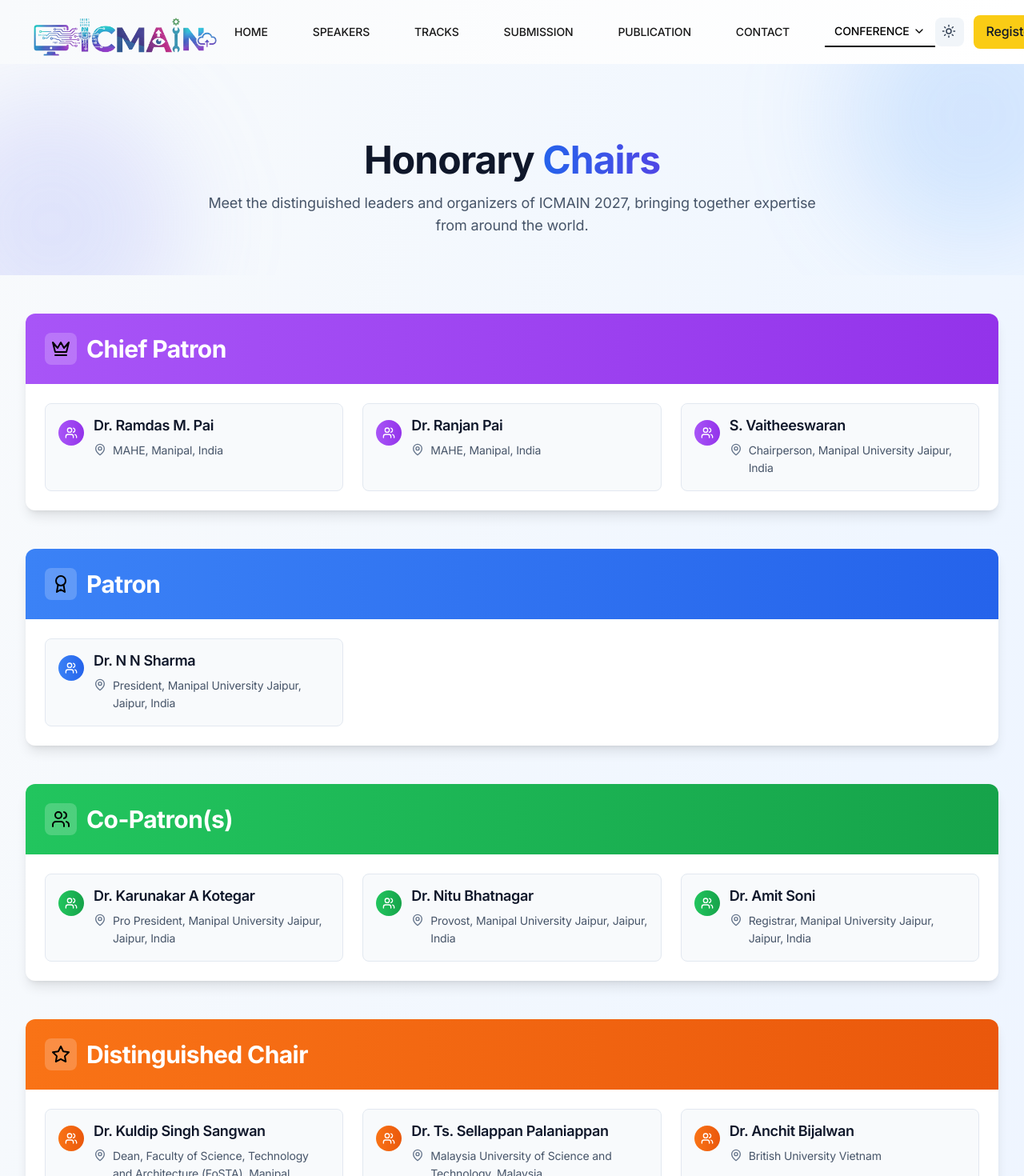
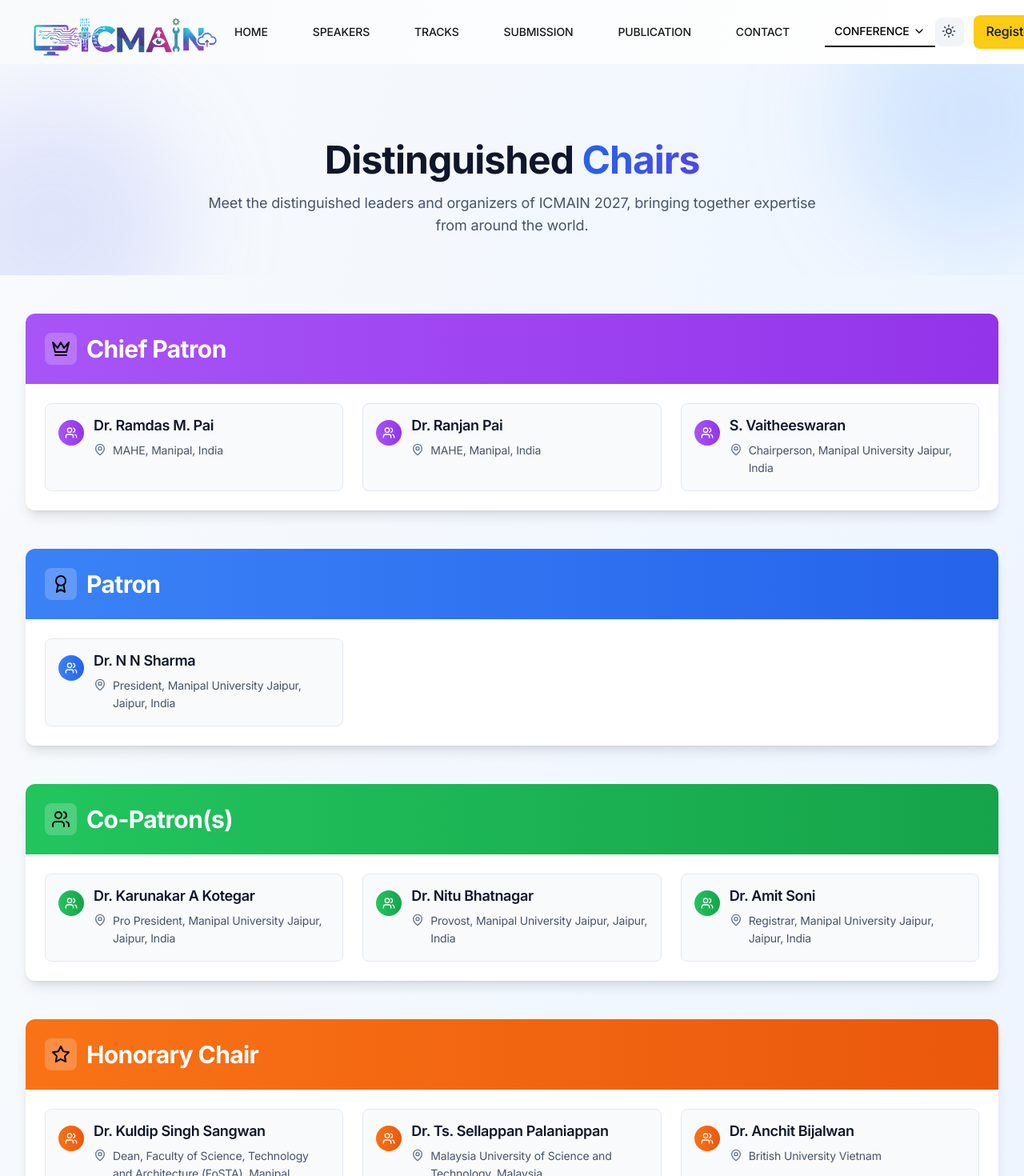
Before and after one commit to Kritika11052005/ResearchConference, a React (Vite) app: page /session-chair in a window 1280 px wide. Shown: the top 1470 px of the page at 80% size. Built offline with nearby package versions, Linux system fonts and the light colour scheme.

Commit message:
Photo changed

```diff
--- a/src/components/Navigation.tsx
+++ b/src/components/Navigation.tsx
@@ -24,7 +24,7 @@
     { id: 'about', label: 'About Us', path: '/about' },
     { id: 'committee', label: 'Committee', path: '/committee' },
     { id: 'sponsorship', label: 'Sponsorship', path: '/sponsorship' },
-    { id: 'session-chair', label: 'Honorary Chair', path: '/session-chair' },
+    { id: 'session-chair', label: 'Distinguished Chairs', path: '/session-chair' },
   ];
 
   const isActive = (path: string) => location.pathname === path;
--- a/src/pages/SessionChair.tsx
+++ b/src/pages/SessionChair.tsx
@@ -32,7 +32,7 @@
       ]
     },
     {
-      title: "Distinguished Chair",
+      title: "Honorary Chair",
       icon: <Star className="w-6 h-6" />,
       color: "from-orange-500 to-orange-600",
       members: [
@@ -169,7 +169,7 @@
             className="text-center"
           >
             <h1 className="text-4xl md:text-5xl font-bold text-slate-900 dark:text-white mb-4">
-              Honorary <span className="bg-gradient-to-r from-blue-600 to-indigo-600 bg-clip-text text-transparent">Chairs</span>
+              Distinguished <span className="bg-gradient-to-r from-blue-600 to-indigo-600 bg-clip-text text-transparent">Chairs</span>
             </h1>
             <p className="text-lg text-slate-600 dark:text-slate-300 max-w-3xl mx-auto">
               Meet the distinguished leaders and organizers of ICMAIN 2027, bringing together expertise from around the world.
--- a/src/pages/Sponsorship.tsx
+++ b/src/pages/Sponsorship.tsx
@@ -2,7 +2,7 @@
 import { motion } from 'framer-motion';
 
 const sponsors = [
-  { name: "Deakin University, Australia", logo: "/deakin.png" },
+  // { name: "Deakin University, Australia", logo: "/deakin.png" },
   { name: "University of Applied Sciences, Austria", logo: "/austria-new.png" },
   { name: "University of Malta, Malta, Europe", logo: "/malta.png" },
   { name: "University of Warwick, United Kingdom", logo: "/warwick.png" },
@@ -55,7 +55,7 @@
           transition={{ duration: 0.6, delay: 0.3 }}
           className="text-4xl md:text-5xl font-bold text-slate-900 dark:text-white mb-6 text-center relative z-10"
         >
-          In Collaboration With
+          In Collaboration With(Proposed)
         </motion.h1>
         <motion.p
           initial={{ opacity: 0, y: 30 }}
```
Also changed, not shown: public/Front_Poster.jpg, public/Front_Poster1.jpg (added).
